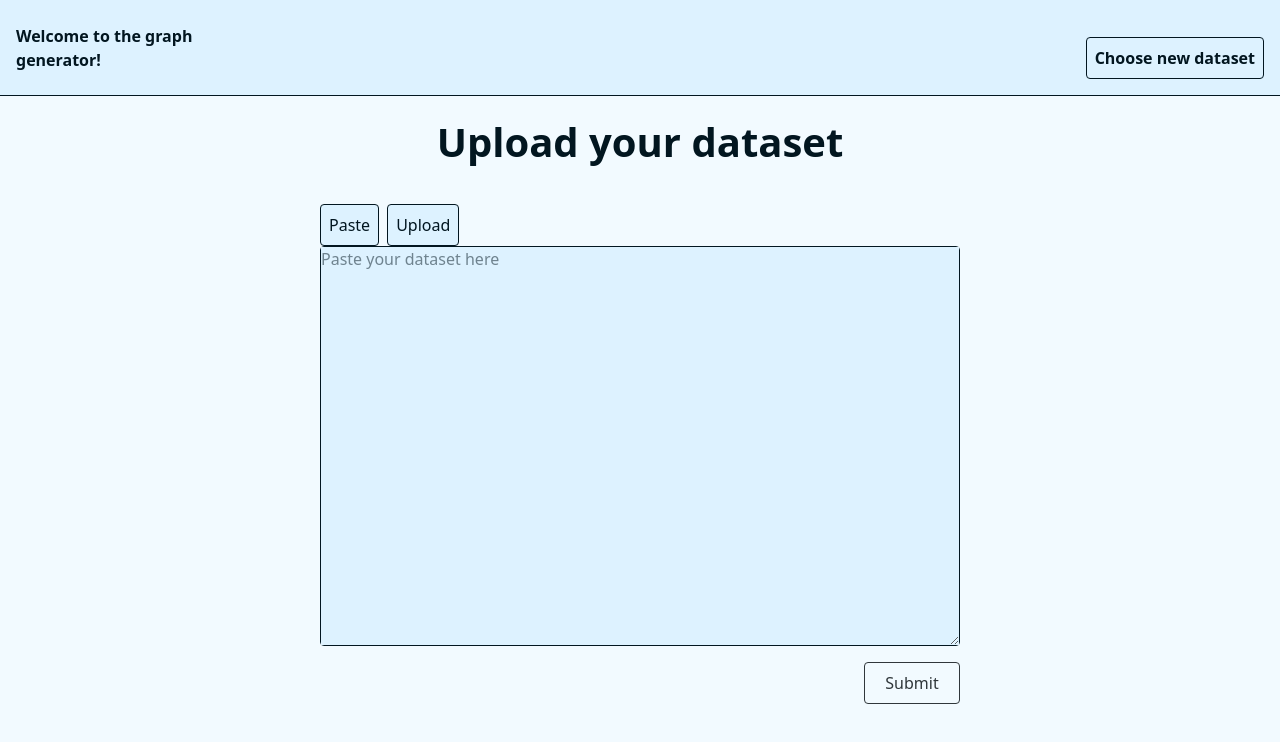
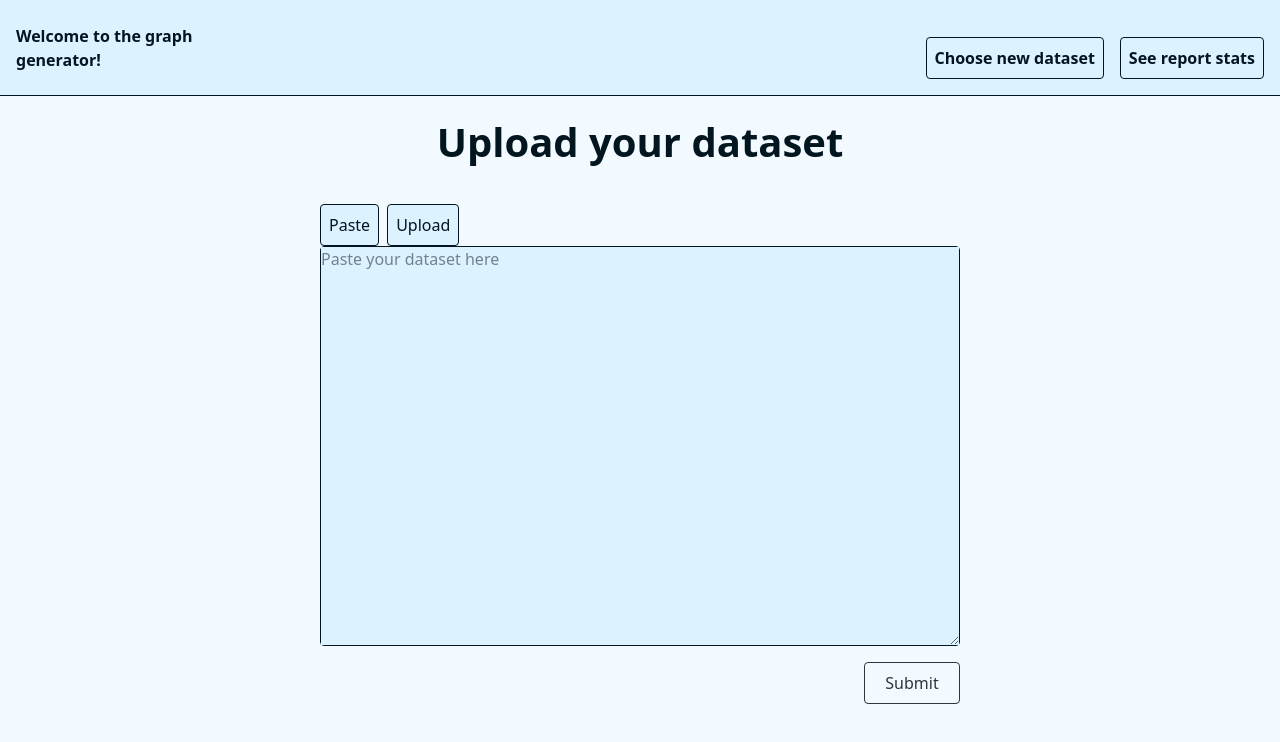
Before and after one commit to GiuliaBonifazi/graph-code-generator, a React (Vite) app: page / in a window 1280 px wide. Shown: the top 742 px of the page. Built offline with nearby package versions, Linux system fonts and the light colour scheme; no server answers.

Commit message:
added report stats button to navbar

```diff
--- a/src/components/Navbar.jsx
+++ b/src/components/Navbar.jsx
@@ -7,8 +7,11 @@ function Navbar(props) {
     return <Disclosure as="nav" className="flex p-2 lg:p-4 lg:h-24 items-center font-bold border-b mb-4">
         Welcome to the graph generator!
         <div className="h-full w-full flex flex-row content-center justify-end space-x-4">
-            <Link to="/" className="genericButton border rounded h-fit w-fit p-2 self-end">
+            <Link to="/" className="genericButton border rounded h-fit w-fit p-2 self-end text-center">
                 Choose new dataset
+            </Link>
+            <Link to="/" className="genericButton border rounded h-fit w-fit p-2 self-end text-center">
+                See report stats
             </Link>
         </div>
     </Disclosure>
```
